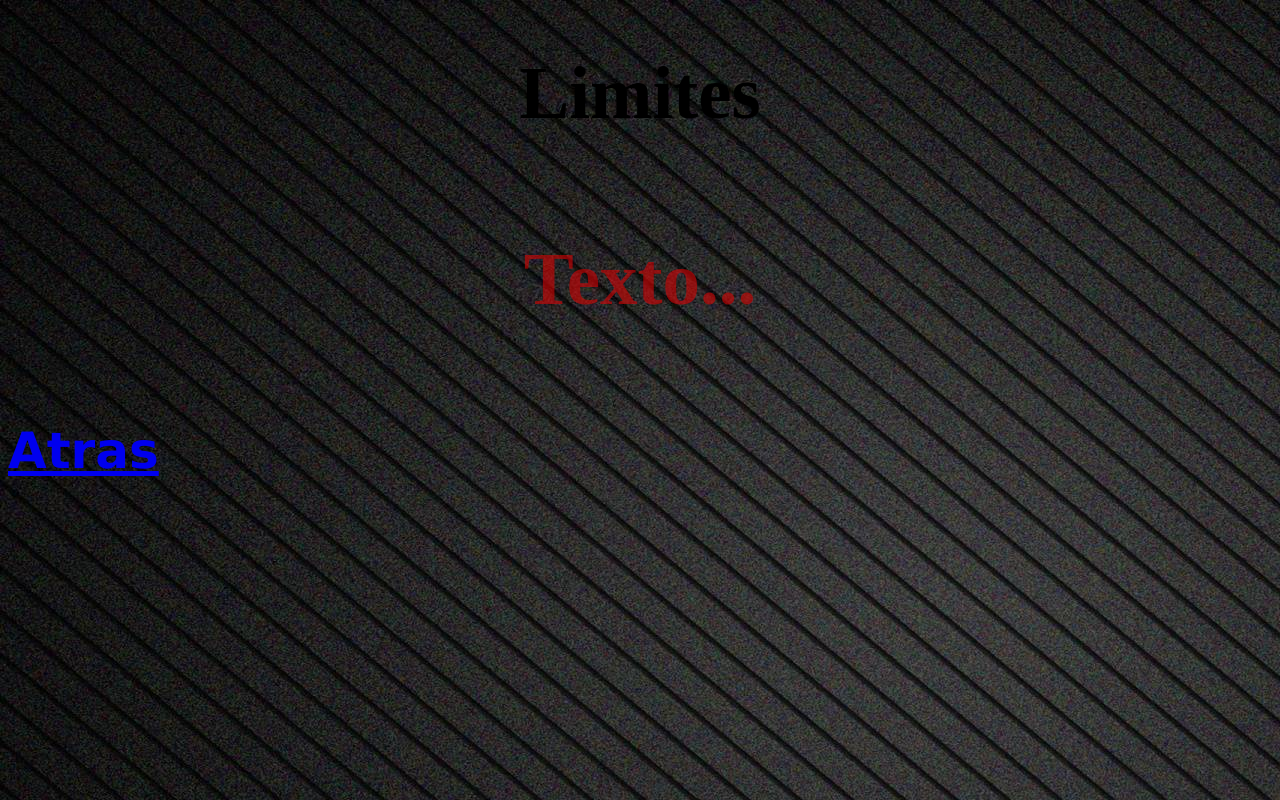
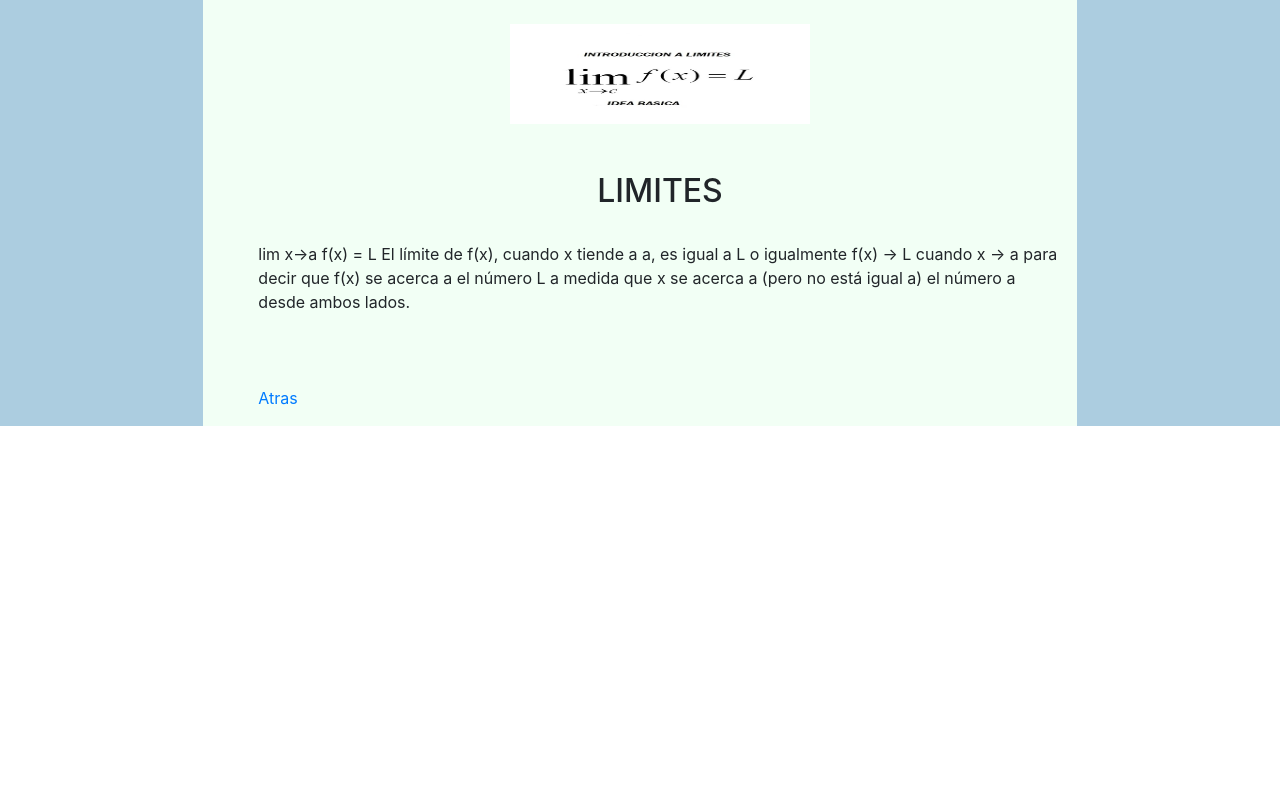
Before and after one commit to ispa16/Calculadora_derivadas, a plain HTML site: page calculo/limites_teoria.html in a window 1280 px wide. Drawn offline with nearby package versions, Linux system fonts and the light colour scheme.

Commit message:
Inicio teoria de funciones

```diff
--- a/calculo/limites_teoria.html
+++ b/calculo/limites_teoria.html
@@ -1,21 +1,64 @@
-<!DOCTYPE html>
+	<!DOCTYPE html>
 <html>
 <head>
-  <title>Calcular funciones</title>
-  <meta charset="UTF-8">
-  <link rel="StyleSheet" type="text/css" href="diseño.css">
+	<!-- Required meta tags -->
+	<meta charset="utf-8">
+	<meta name="viewport" content="width=device-width, initial-scale=1, shrink-to-fit=no">
 
+	<!-- Bootstrap CSS -->
+	<link rel="stylesheet" href="https://stackpath.bootstrapcdn.com/bootstrap/4.3.1/css/bootstrap.min.css"
+	integrity="sha384-ggOyR0iXCbMQv3Xipma34MD+dH/1fQ784/j6cY/iJTQUOhcWr7x9JvoRxT2MZw1T" crossorigin="anonymous">
+
+	<link rel="shortcut icon" type="image/x-icon" href="imagenes/icon.png">
+	<title>Teoría de Funciones</title>
 </head>
-<body background="imagenes/negro.jpg">
-<h1>
-    Limites
 
-</h1>
-<h4>
-   Texto...
-</h4>
-<h2>
-    <a href="index.html">Atras</a>
-</h2>
+<body>
+
+	<div class="row">
+		<div class="col-md-2" style="background :#ACCDE0"
+		<ul></ul>
+	</div>
+
+	<div class="col-md-8" style="background:#F2FFF5">
+		<ul>
+			<br>
+			<center>
+
+				<img src="imagenes/lim.jpg" width="300" height="100">
+			</center>
+
+
+			<br>
+			<FONT SIZE=3>
+				<br>
+				<center>
+					<h2> LIMITES </h2>
+				</center>
+				<br>
+
+				lim
+				x→a	f(x)	=	L
+				El límite de f(x), cuando x tiende a a, es igual a L
+				o igualmente
+				f(x) → L cuando x → a
+
+				para decir que f(x) se acerca a el número L a medida que x se acerca a (pero no está igual a) el número a desde ambos lados.
+
+				<br><br>
+
+
+
+
+				<br><br>
+				<a href="index.html">Atras</a>
+			</font>
+		</ul>
+	</div>
+	<div class="col-md-2"style="background :#ACCDE0">
+
+	</div>
+</div>
+
 </body>
 </html>
```
Also changed, not shown: calculo/funciones_teoria.html (+11 -0 lines), calculo/index.html (+20 -1 lines), calculo/imagenes/lim.jpg (added).
